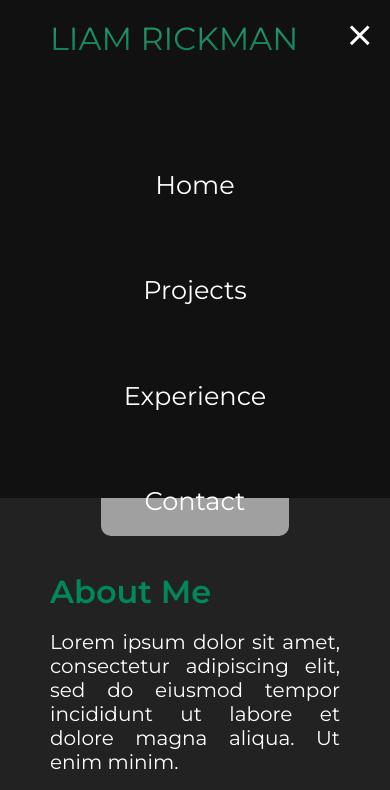
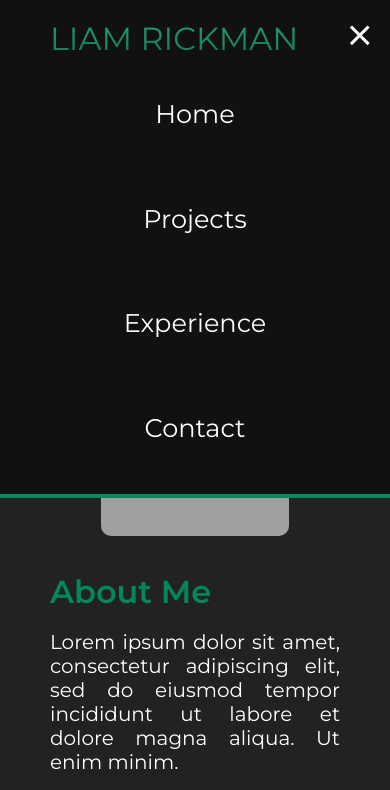
Before and after one commit to LiamRickman/LiamRickman.github.io, a plain HTML site: page index.html in a window 390 px wide. Both pictures are taken after a click on the element 359 px from the left and 35 px from the top of the page. Shown: the top 790 px of the page. Drawn offline with Linux system fonts and the light colour scheme.

Commit message:
Fixed links and adjusted mobile view

```diff
--- a/styles.css
+++ b/styles.css
@@ -214,6 +214,7 @@
         z-index: 99;
         height: 50vh;
         font-size: 1.6rem;
+        border-bottom: 4px solid #00875a;
     }
 
     #navbar__logo {
@@ -237,7 +238,7 @@
         padding: 0 2rem;
         width: 100%;
         display: table;
-        padding-top: 80px;
+        padding-top: 10px;
     }
 
     #mobile-menu {
```
Also changed, not shown: projects.html (+1 -1 lines).
